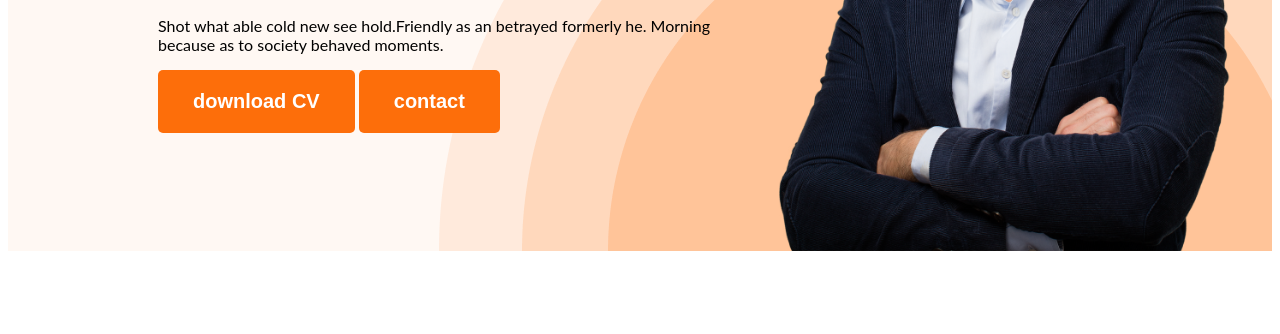
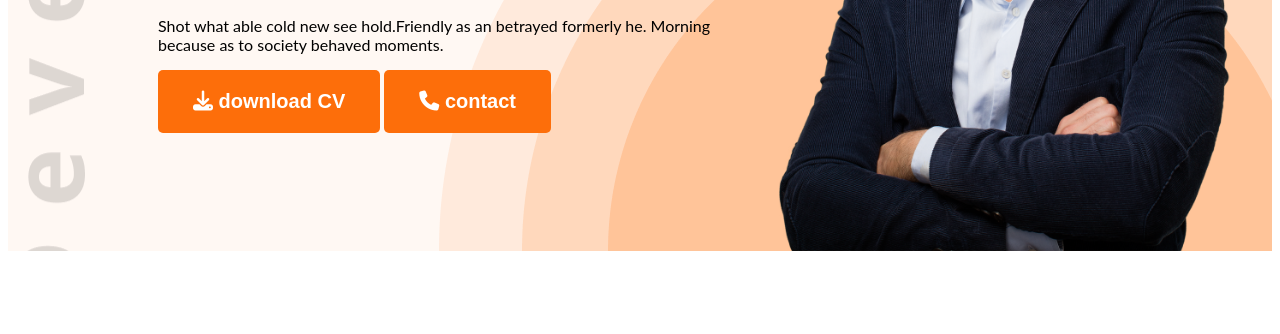
Before and after one commit to mdrahat2006/developer-portfolio, a plain HTML site: page index.html in a window 1280 px wide. Shown: the part 466-800 px from the top of the page. Drawn offline with Linux system fonts and the light colour scheme.

Commit message:
last finishing almost

```diff
--- a/index.html
+++ b/index.html
@@ -10,6 +10,7 @@
 
 
     <link rel="stylesheet" href="styles/portfolio.css">
+    <script src="https://kit.fontawesome.com/ae5f2100e8.js" crossorigin="anonymous"></script>
 </head>
 <body>
     <header class="header">
@@ -26,8 +27,8 @@
                 <h3 class="banner-greeting">Hi, I  am</h3>
                 <h1 class="banner-title">Mary Hardy</h1>
                 <p class="banner-description">Shot what able cold new see hold.Friendly as an betrayed formerly he. Morning because as to society behaved moments.</p>
-                <button class="btn-primary">download CV</button>
-                <button class="btn-primary">contact</button>
+                <button class="btn-primary"><i class="fa-solid fa-download"></i> download CV</button>
+                <button class="btn-primary"><i class="fa-solid fa-phone"></i> contact</button>
             </div>
             <img class="profile-pic" src="images/hardy.png" alt="">
         </div>
@@ -138,7 +139,7 @@
             </div>
         </div>
         <div class="download-cv">
-            <button class="btn-primary">download cv</button>
+            <button class="btn-primary"><i class="fa-solid fa-download"></i> download cv</button>
         </div>
 
     </main>
--- a/styles/portfolio.css
+++ b/styles/portfolio.css
@@ -62,9 +62,9 @@ nav a {
 
 .header {
     background-color: #FFF8F3;
-    background-image: url('../images/header_bg.png');
+    background-image: url('../images/header_bg.png'), url('../images/developer.png');
     background-repeat: no-repeat;
-    background-position: bottom right;
+    background-position: bottom right, top left;
 
 }
 
@@ -72,6 +72,7 @@ nav a {
     padding: 35px 35px 0 150px;
     display: flex;
     align-items: center;
+    justify-content: space-between;
 }
 
 .banner .profile-pic {
```
